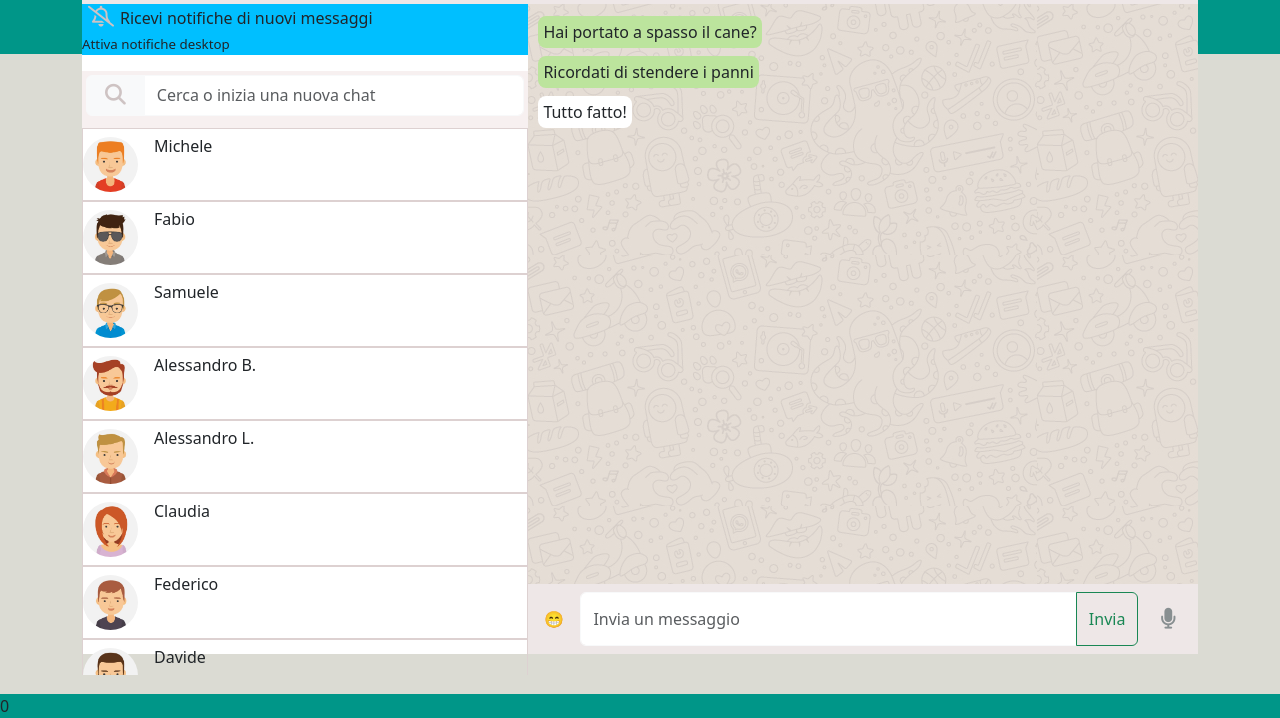
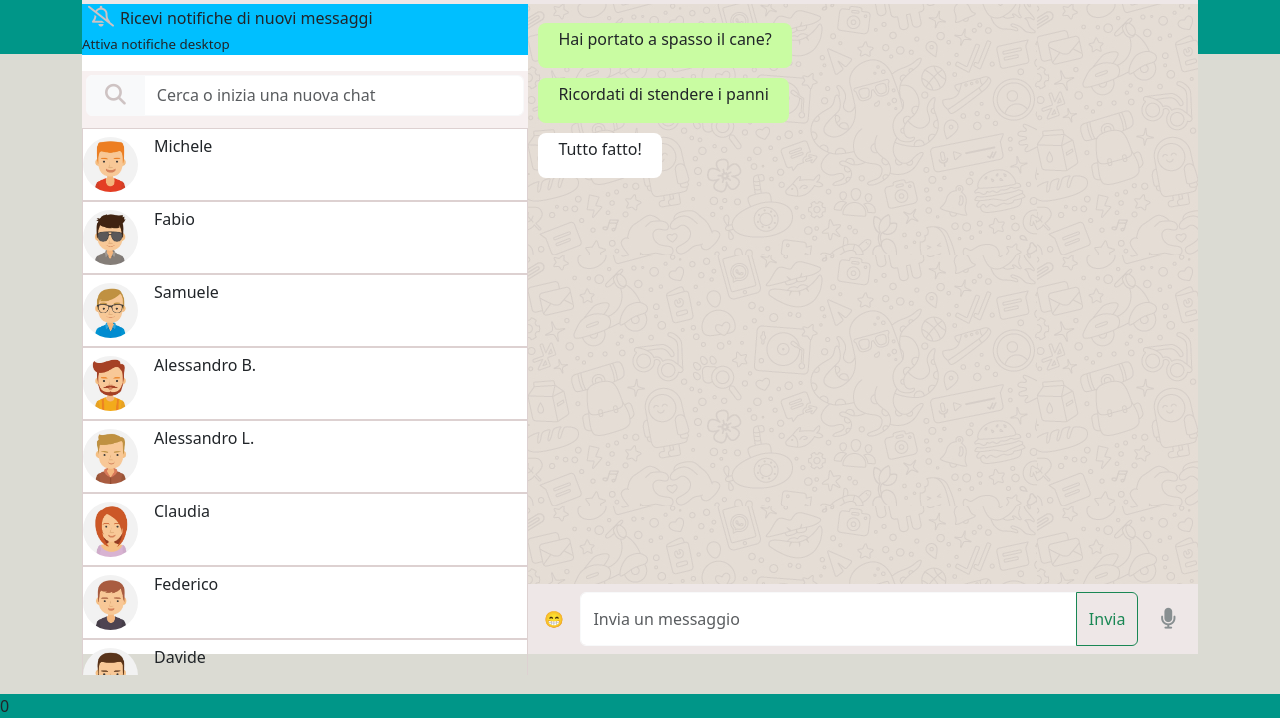
Before and after one commit to Skyfe24/vue-boolzapp, a plain HTML site: page index.html in a window 1280 px wide. Shown: the part 106-824 px from the top of the page. Drawn offline with nearby package versions, Linux system fonts and the light colour scheme.

Commit message:
Milestone 4 done, excercise completed

```diff
--- a/index.html
+++ b/index.html
@@ -111,10 +111,10 @@
 			<li class="chatMessaggio sentMessaggio">Essere… stati uniti. &#128513; </li>
 		</ul>>-->
 		<div class="chat">
-			<ul id="chat-area">
-				<li class="d-flex " v-for="message in contacts[activeIndex].messages" :class=" { 'sent': message.status === 'sent', 'received': message.status === 'received' }">
-					<div v-if="message.status === 'sent'"> <span class="chatMessaggio sentMessaggio">  {{ message.message }}           </span>  </div>
-					<div v-if="message.status === 'received'"> <span class="chatMessaggio receivedMessaggio">     {{ message.message }}    </span>  </div>
+			<ul id="chat-area ">
+				<li class="d-flex flex-column" v-for="message in contacts[activeIndex].messages" :class=" { 'sent': message.status === 'sent', 'received': message.status === 'received' }">
+					<div v-if="message.status === 'sent'"> <span class="chatMessaggio sentMessaggio ">  {{ message.message }}           </span>  </div>
+					<div v-if="message.status === 'received'"> <span class="chatMessaggio receivedMessaggio ">     {{ message.message }}    </span>  </div>
 				</li>
 			  </ul>
 		</div>
--- a/style.css
+++ b/style.css
@@ -13,30 +13,36 @@ body{
   font-size: smaller;
 }
 .chatMessaggio {
-  margin: 4px 0;
   border-radius: 8px;
-  padding: 0 15px;
-  line-height: 40px;
+  padding: 0 20px;
+  line-height: 55px;
+  margin-top:  20px;;
+  min-width: 80px;
 }
 .chat {
   height: calc(100% - 140px);
   padding: 8px 0;
   overflow-y: scroll;
   background-image: url("img/mine.jpg");
+  position: relative;
 }
 .sentMessaggio {
   align-self: flex-end;
-  background-color: #bce49d;
+  background-color: #c9fca2;
   margin-left: 10px;
-  padding: 5px;
-  margin-top: 5px;
+  padding-bottom: 18px;
+  padding-top: 5px;
+  margin-top: 20px;
+  position: relative;
+  right: 0px;
 }
 .receivedMessaggio {
   align-self: flex-start;
   background-color: #fff;
   margin-left: 10px;
-  padding: 5px;
-  margin-top: 5px;
+  padding-bottom: 18px;
+  padding-top: 5px;
+  margin-top: 20px;
 }
 
 .contacts {
@@ -70,6 +76,7 @@ ul {
 }
 .borderino{
   border: 1px  solid rgb(221, 209, 209);
+  cursor: pointer;
 }
 section {
   height: 90%;
@@ -134,3 +141,7 @@ footer i {
 i:hover {
   color: rgba(31, 29, 29, 0.4);
 }
+
+.gap-5{
+  display: flex;
+}
```
Also changed, not shown: main.js (+3 -5 lines).
